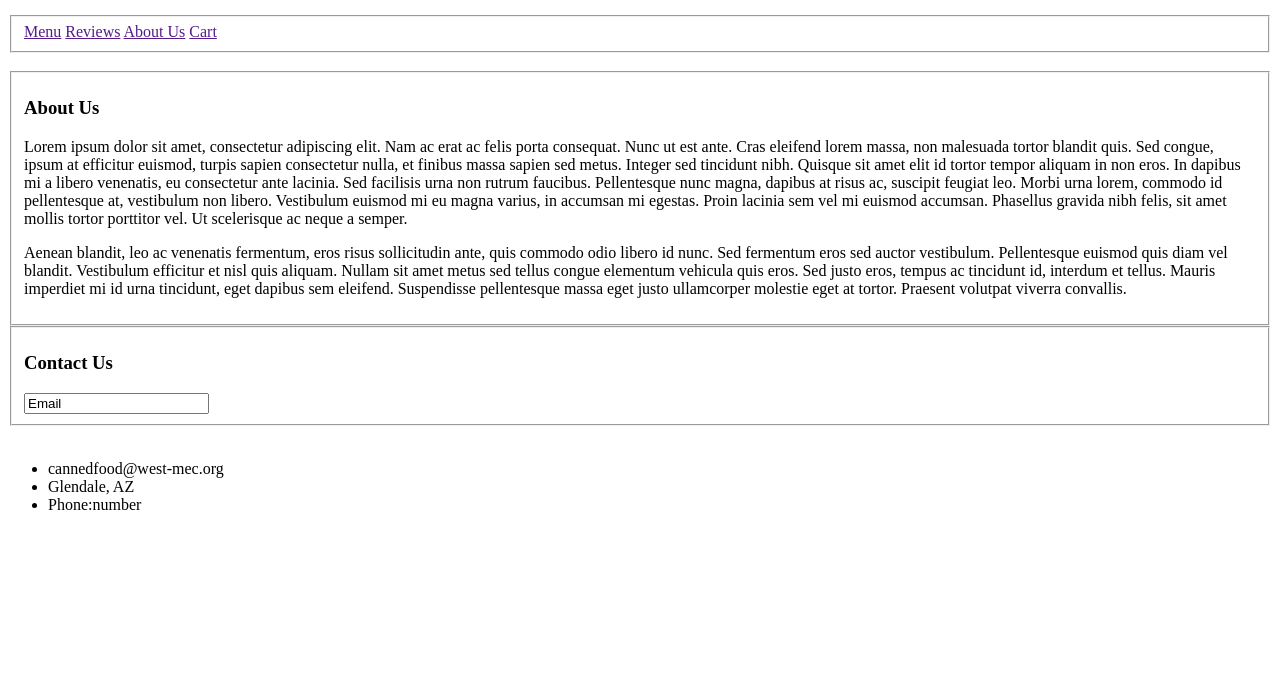
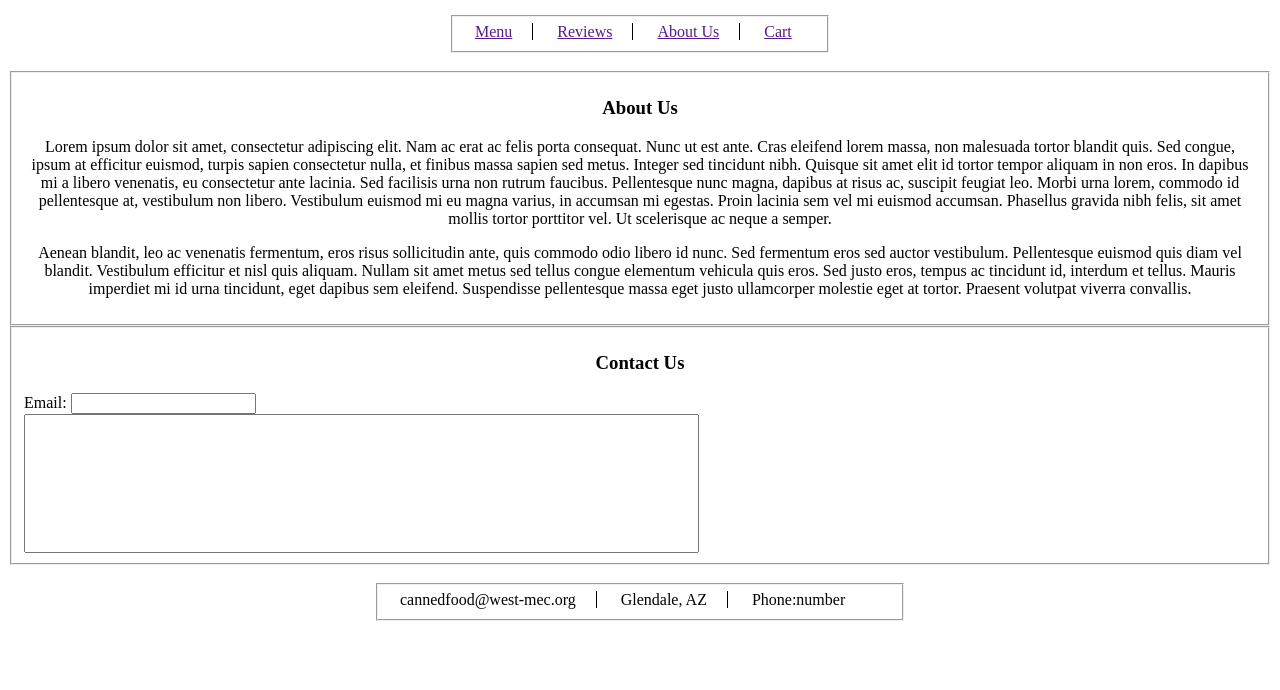
Before and after one commit to mkennedy433/Project-7-Web-Storefront, a plain HTML site: page Project_7_PC2/aboutus.html in a window 1280 px wide. Shown: the part 110-800 px from the top of the page. Drawn offline with Linux system fonts and the light colour scheme; files that its build step writes are made by us from their sources.

Commit message:
about us page

```diff
--- a/aboutus.html
+++ b/Project_7_PC2/aboutus.html
@@ -6,7 +6,7 @@
     <link type="text/css" rel="stylesheet" href="css/aboutus.css"/>
   </head>
   <body>
-    <fieldset class="title">
+    <fieldset class="title" id="title">
         <h1>
           InstaCan&trade;
         </h1>
@@ -21,8 +21,8 @@
       </fieldset>
       <br>
 
-      <fieldset>
-        <h3> About Us </h3>
+      <fieldset class="aboutus">
+        <h3 > About Us </h3>
         <p> Lorem ipsum dolor sit amet, consectetur adipiscing elit. Nam ac
         erat ac felis porta consequat. Nunc ut est ante. Cras eleifend lorem massa,
         non malesuada tortor blandit quis. Sed congue, ipsum at efficitur euismod,
@@ -42,20 +42,20 @@
         Praesent volutpat viverra convallis.
       </fieldset>
 
-      <fieldset>
-        <h3> Contact Us </h3>
+      <fieldset >
+        <h3 class="contactus"> Contact Us </h3>
         <form method="post">
-          <input type="text" value="Email">
+          Email: <input type="text">
+          <br>
+          <input type="text" class="email">
         </form>
       </fieldset>
 
       <br>
-
-       <ul>
-         <li class="footer">cannedfood@west-mec.org</li>
-         <li class="footer">Glendale, AZ</li>
-         <li class="footer">Phone:number </li>
-       </ul>
-
+     <fieldset class="footerbar">
+         <a class="line2">cannedfood@west-mec.org</a>
+         <a class="line2">Glendale, AZ</a>
+         <a > Phone:number </a>
+     </fieldset>
   </body>
   </html>
--- /dev/null
+++ b/Project_7_PC2/css/aboutus.css
@@ -0,0 +1,63 @@
+fieldset.title {
+  text-align: center;
+  width: fit-content;
+  margin: auto;
+}
+fieldset.menubar {
+  margin: auto;
+  width: 350px;
+}
+fieldset.footerbar{
+  margin: auto;
+  width: 500px;
+}
+#thanksgiving {
+  width: 1100px;
+  margin-left: 20%;
+  height: 450px;
+}
+
+a {
+  margin-right: 10px;
+  margin-left: 10px;
+
+}
+.line {
+  border-right: solid 1px black;
+  padding-right: 20px;
+
+}
+.line2 {
+  margin-right: 10px;
+  margin-left: 10px;
+  border-right: solid 1px black;
+  padding-right: 20px;
+}
+
+#homeimagesright {
+  width: 400px;
+  height: 350px;
+  padding-right: 300px;
+  padding-bottom: 75px;
+}
+
+#homeimagesleft {
+  width: 400px;
+  height: 350px;
+  padding-left: 350px;
+  padding-right: 350px;
+  padding-bottom: 75px;
+}
+
+fieldset.aboutus {
+  text-align: center;
+}
+
+h3.contactus {
+  text-align: center;
+}
+
+input.email {
+  width: 50em;
+  height:10em;
+}
--- a/aboutus.css
+++ /dev/null
@@ -1,3 +0,0 @@
-#fieldset {
-    align-content:center;
-}
```
Also changed, not shown: Project_7_PC2/images/3.jpg (added), Project_7_PC2/images/cerealandjuice.jpg (added), Project_7_PC2/images/thanksgiving.jpg (added), 4 other files.
